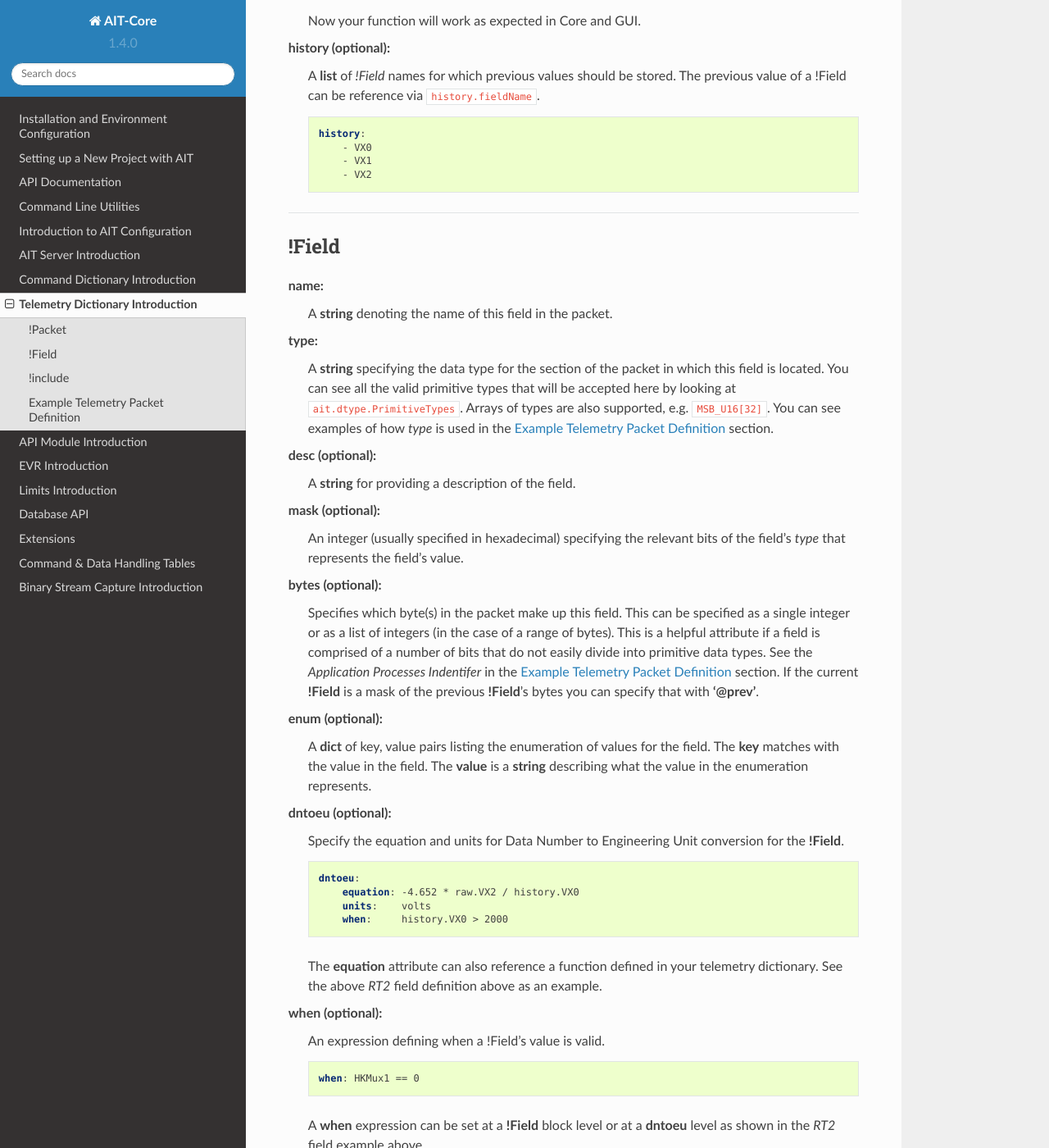
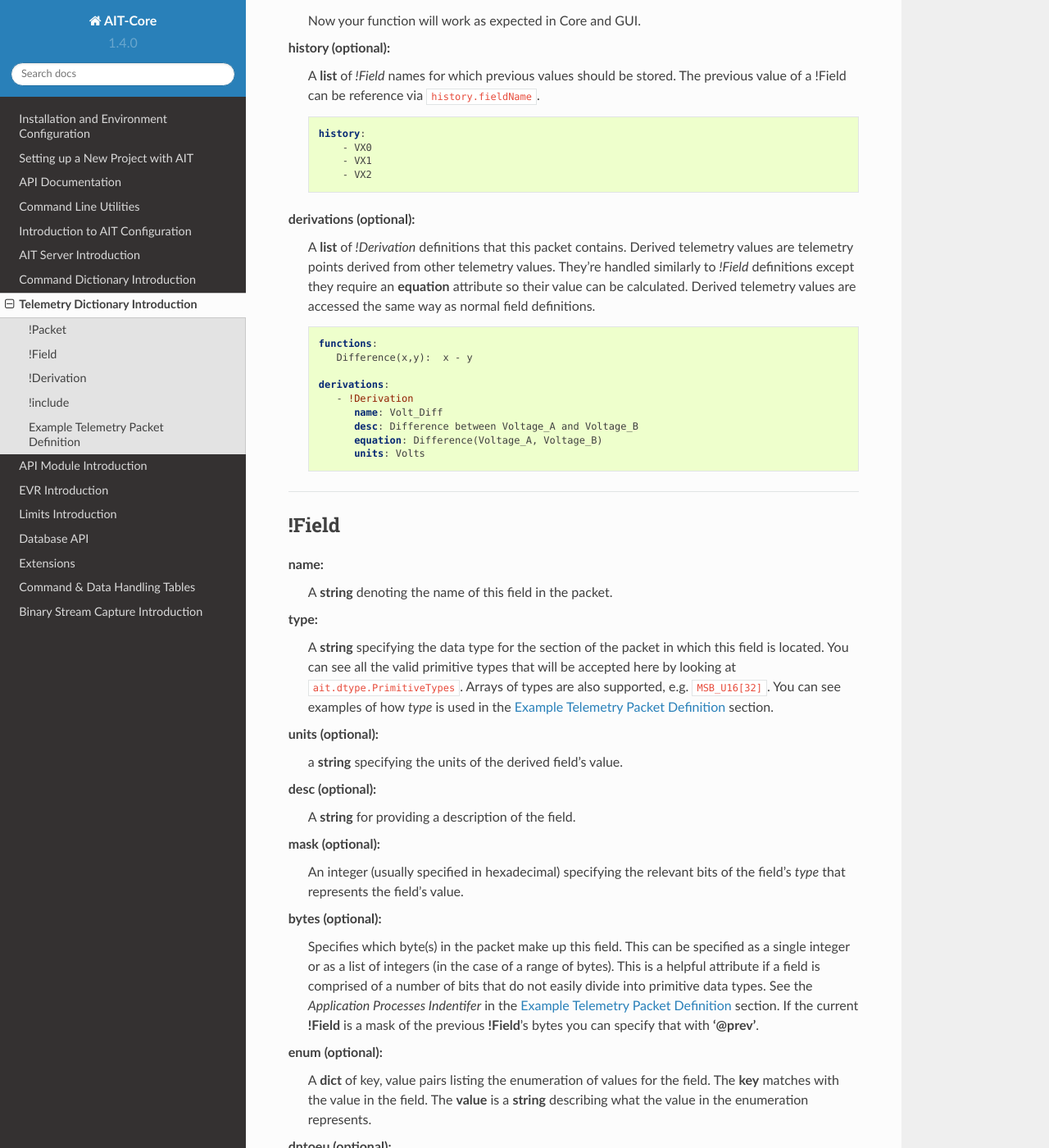
Before and after one commit to NASA-AMMOS/AIT-Core, a Sphinx documentation site: the page built from doc/source/telemetry_intro.rst, in a window 1280 px wide and 1400 px high, scrolled down 4333 px. Shown: the whole window at 82% size. Built offline with Sphinx 7.4.7 and the Read the Docs theme 2.0.0, drawn with Linux system fonts in a browser that asks for light colours; some of the changed text lies outside the part shown.

Commit message:
Issue #132 - Add derived telemetry documentation

```diff
--- a/doc/source/telemetry_intro.rst
+++ b/doc/source/telemetry_intro.rst
@@ -200,6 +200,20 @@ history (optional):
            - VX1
            - VX2
 
+derivations (optional):
+    A **list** of *!Derivation* definitions that this packet contains. Derived telemetry values are telemetry points derived from other telemetry values. They're handled similarly to *!Field* definitions except they require an **equation** attribute so their value can be calculated. Derived telemetry values are accessed the same way as normal field definitions.
+
+    .. code-block:: yaml
+
+        functions:
+           Difference(x,y):  x - y
+
+        derivations:
+           - !Derivation
+              name: Volt_Diff
+              desc: Difference between Voltage_A and Voltage_B
+              equation: Difference(Voltage_A, Voltage_B)
+              units: Volts
 ----
 
 !Field
@@ -210,6 +224,9 @@ name:
 
 type:
     A **string** specifying the data type for the section of the packet in which this field is located. You can see all the valid primitive types that will be accepted here by looking at ``ait.dtype.PrimitiveTypes``. Arrays of types are also supported, e.g. ``MSB_U16[32]``.  You can see examples of how *type* is used in the `Example Telemetry Packet Definition`_ section.
+
+units (optional):
+    a **string** specifying the units of the derived field's value.
 
 desc (optional):
     A **string** for providing a description of the field.
@@ -247,6 +264,35 @@ when (optional):
     If specified at the **!Field** block level the **when** expression determines when the entire **!Field**'s value is valid. If the **when** expression is true, the Field will have a value, otherwise the field will not have any value.
 
     If specified at the **dntoeu** level the when expression determines when the DN-to-EU will be run for the field value. If the **when** expression is true, the field's DN-to-EU will be run, otherwise the field will only have a raw value associated with it.
+
+
+----
+
+!Derivation
+-----------
+
+name:
+    A **string** denoting the name of this field in the packet.
+
+equation:
+    A function defining the value of the derived field.
+
+units (optional):
+    a **string** specifying the units of the derived field's value.
+
+desc (optional):
+    A **string** for providing a description of the field.
+
+enum (optional):
+    A **dict** of key, value pairs listing the enumeration of values for the field. The **key** matches with the value in the field. The **value** is a **string** describing what the value in the enumeration represents.
+
+when (optional):
+    An expression defining when a !Derivation's value is valid.
+
+    .. code-block:: yaml
+
+       when: HKMux1 == 0
+
 
 ----
 
```
Also changed, not shown: 1 other file.
